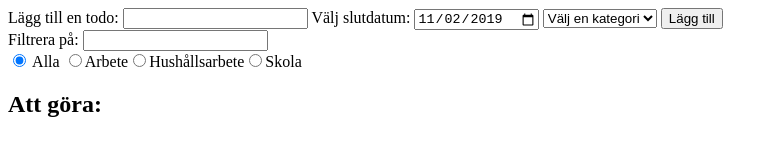
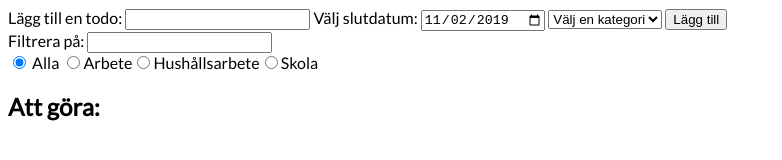
Before and after one commit to msoderblom/todolist, a plain HTML site: page index.html in a window 1280 px wide. Shown: the whole page, without its empty margins (0-782 px from the left). Drawn offline with Linux system fonts and the light colour scheme.

Commit message:
Changed font-family to Lato. Change title in html

```diff
--- a/index.html
+++ b/index.html
@@ -5,7 +5,8 @@
     <meta name="viewport" content="width=device-width, initial-scale=1.0">
     <meta http-equiv="X-UA-Compatible" content="ie=edge">
     <link rel="stylesheet" href="style.css" type="text/css">
-    <title>Document</title>
+    <link href="https://fonts.googleapis.com/css?family=Lato&display=swap" rel="stylesheet">
+    <title>To Do</title>
 </head>
 <body>
     <main>
--- a/style.css
+++ b/style.css
@@ -1,3 +1,6 @@
+body {
+    font-family: 'Lato', sans-serif;
+}
 .listitem{
     border-bottom: solid 0.5px black;
 }
```
